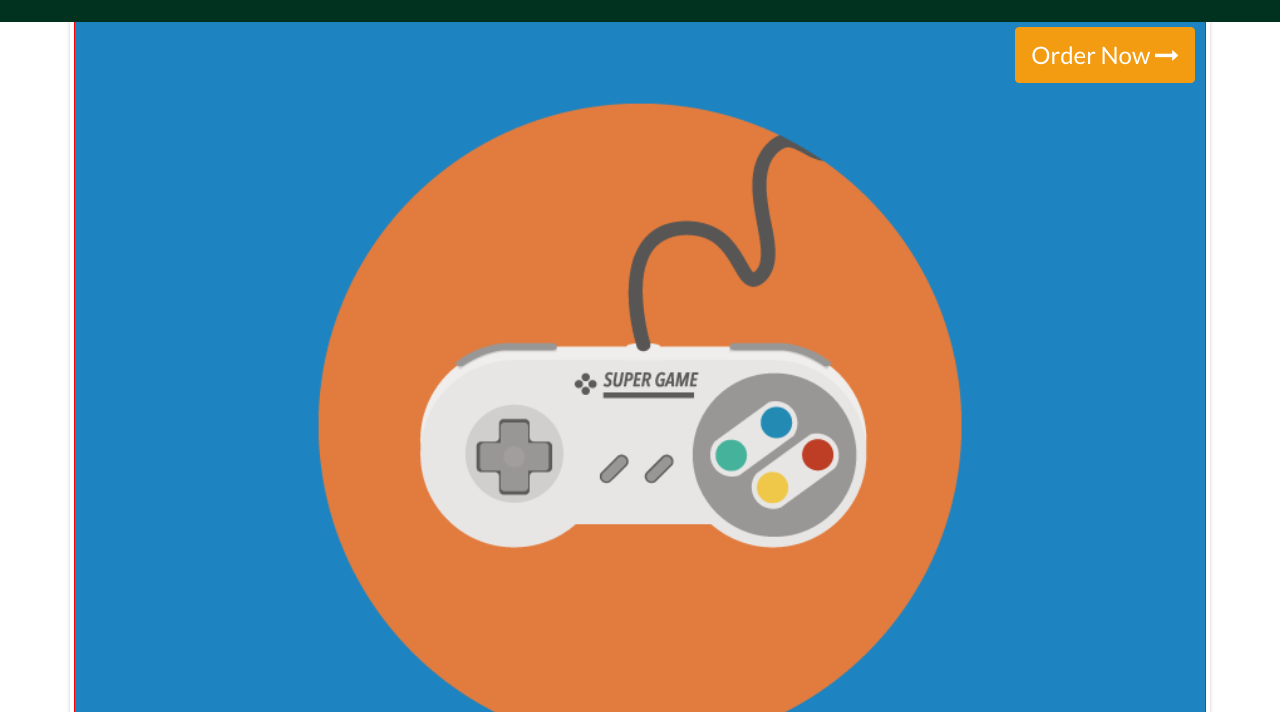
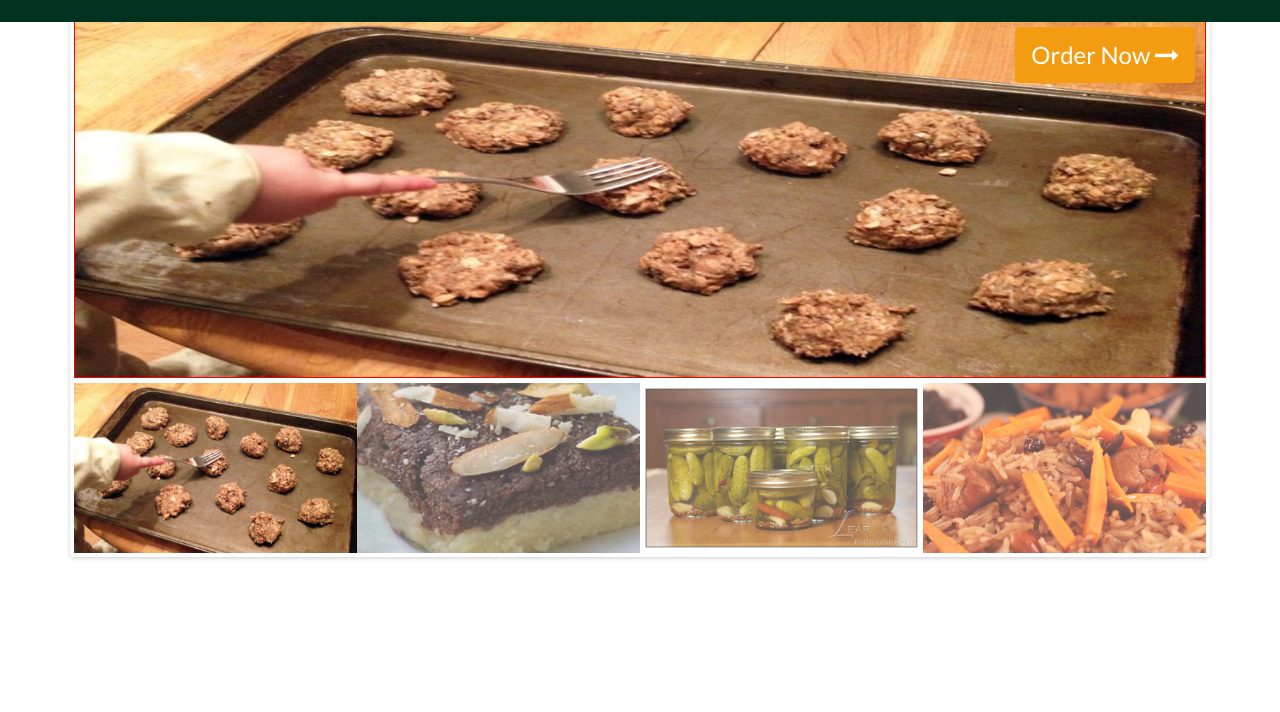
Before and after one commit to Gazal24/alphonso-dev, a plain HTML site: page index.html in a window 1280 px wide. Shown: the part 88-800 px from the top of the page. Drawn offline with nearby package versions, Linux system fonts and the light colour scheme.

Commit message:
added dummy item images.

```diff
--- a/index.html
+++ b/index.html
@@ -85,27 +85,27 @@
         <div class="container">
 	  <div class="flexslider">
 	    <ul class="slides">
-	      <li data-thumb="img/portfolio/game.png">
+	      <li data-thumb="img/items/cookie.jpg">
 		<div class="flex-container">
-		  <img src="img/portfolio/game.png" height="60%"/>
+		  <img src="img/items/cookie.jpg" height="360"/>
 		  <a href="order.html" class="flex-button btn btn-warning">Order Now <i class="fa fa-long-arrow-right"></i></a>
 		</div>
 	      </li>
-	      <li data-thumb="img/portfolio/cake.png">
+	      <li data-thumb="img/items/cake.jpg">
 		<div class="flex-container">
-		  <img src="img/portfolio/cake.png" height="60%"/>
+		  <img src="img/items/cake.jpg" height="360"/>
 		  <a href="order.html" class="flex-button btn btn-warning">Order Now <i class="fa fa-long-arrow-right"></i></a>
 		</div>
 	      </li>
-	      <li data-thumb="img/portfolio/safe.png">
+	      <li data-thumb="img/items/pickle.jpg">
 		<div class="flex-container">
-		  <img src="img/portfolio/safe.png" height="60%"/>
+		  <img src="img/items/pickle.jpg" height="360"/>
 		  <a href="order.html" class="flex-button btn btn-warning">Order Now <i class="fa fa-long-arrow-right"></i></a>
 		</div>
 	      </li>
-	      <li data-thumb="img/portfolio/cabin.png">
+	      <li data-thumb="img/items/rice.jpg">
 		<div class="flex-container">
-		  <img src="img/portfolio/cabin.png" height="60%"/>
+		  <img src="img/items/rice.jpg" height="360"/>
 		  <a href="order.html" class="flex-button btn btn-warning">Order Now <i class="fa fa-long-arrow-right"></i></a>
 		</div>
 	      </li>
```
Also changed, not shown: img/items/cake.jpg (added), img/items/cookie.jpg (added), img/items/pickle.jpg (added), img/items/rice.jpg (added).
